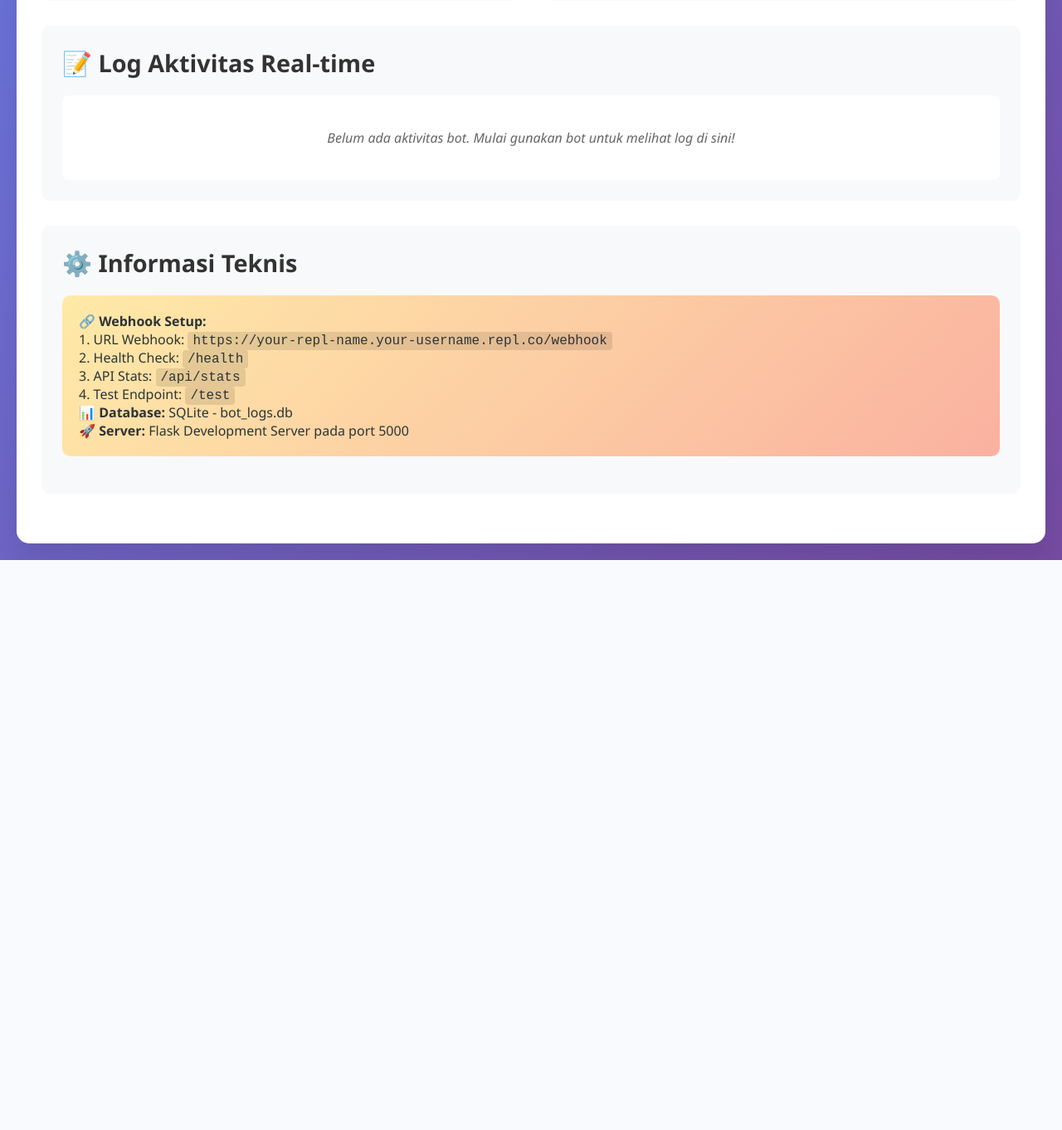
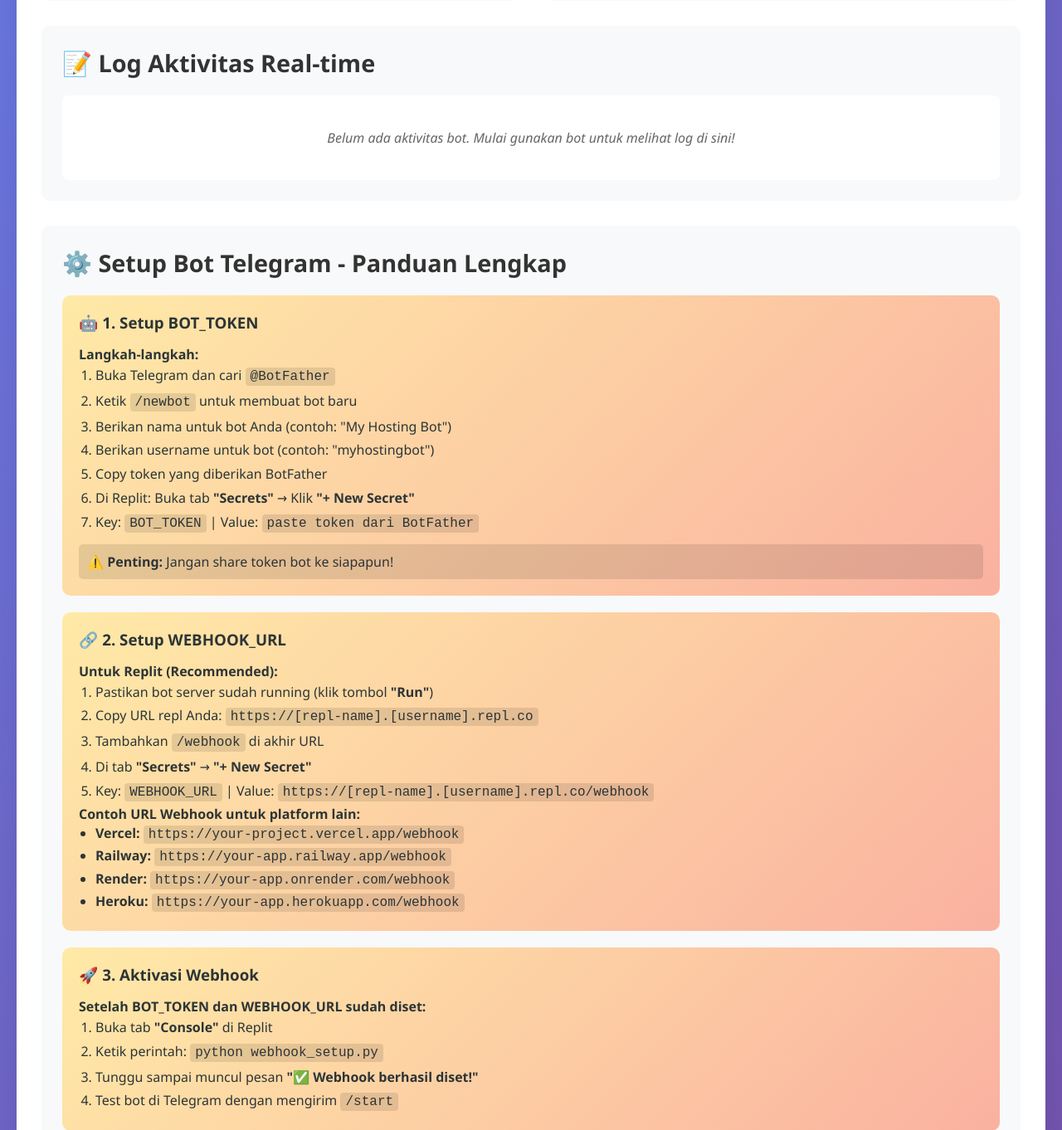
Before and after one commit to 1amkaizen/botaffiliatehosting, a Flask app: page / in a window 1280 px wide. Shown: the part 629-1991 px from the top of the page at 83% size. Before the commit the page ends 1304 px from the top, so only its background shows below. Run offline with Flask 3, Linux system fonts and the light colour scheme; data that the repository does not hold is empty; parts of the project's set-up code (start-up, migrations or seed data) failed here and were passed over.

Commit message:
Assistant checkpoint: Update halaman HTML dengan panduan setup yang lebih jelas
Assistant generated file changes:
- templates/logs.html: Perbaiki section informasi teknis dengan panduan setup yang lebih jelas

---

User prompt:

perbaiki di halaman html nya,perbaiki informasi cara setup bot token dan url webhook nya dengan jelas

Replit-Commit-Author: Assistant
Replit-Commit-Session-Id: b22213a7-a6a3-4a68-91d3-9656e3c990ab

```diff
--- a/templates/logs.html
+++ b/templates/logs.html
@@ -412,15 +412,86 @@
         </div>
 
         <div class="section">
-            <h2>⚙️ Informasi Teknis</h2>
-            <div class="webhook-info">
-                <p><strong>🔗 Webhook Setup:</strong></p>
-                <p>1. URL Webhook: <code>https://your-repl-name.your-username.repl.co/webhook</code></p>
-                <p>2. Health Check: <code>/health</code></p>
-                <p>3. API Stats: <code>/api/stats</code></p>
-                <p>4. Test Endpoint: <code>/test</code></p>
-                <p><strong>📊 Database:</strong> SQLite - bot_logs.db</p>
+            <h2>⚙️ Setup Bot Telegram - Panduan Lengkap</h2>
+
+            <!-- Bot Token Setup -->
+            <div class="webhook-info" style="margin-bottom: 20px;">
+                <h3 style="margin-bottom: 15px; color: #2d3436;">🤖 1. Setup BOT_TOKEN</h3>
+                <p><strong>Langkah-langkah:</strong></p>
+                <ol style="margin-left: 20px; line-height: 1.8;">
+                    <li>Buka Telegram dan cari <code>@BotFather</code></li>
+                    <li>Ketik <code>/newbot</code> untuk membuat bot baru</li>
+                    <li>Berikan nama untuk bot Anda (contoh: "My Hosting Bot")</li>
+                    <li>Berikan username untuk bot (contoh: "myhostingbot")</li>
+                    <li>Copy token yang diberikan BotFather</li>
+                    <li>Di Replit: Buka tab <strong>"Secrets"</strong> → Klik <strong>"+ New Secret"</strong></li>
+                    <li>Key: <code>BOT_TOKEN</code> | Value: <code>paste token dari BotFather</code></li>
+                </ol>
+                <p style="background: rgba(0,0,0,0.1); padding: 10px; border-radius: 5px; margin-top: 10px;">
+                    <strong>⚠️ Penting:</strong> Jangan share token bot ke siapapun!
+                </p>
+            </div>
+
+            <!-- Webhook URL Setup -->
+            <div class="webhook-info" style="margin-bottom: 20px;">
+                <h3 style="margin-bottom: 15px; color: #2d3436;">🔗 2. Setup WEBHOOK_URL</h3>
+                <p><strong>Untuk Replit (Recommended):</strong></p>
+                <ol style="margin-left: 20px; line-height: 1.8;">
+                    <li>Pastikan bot server sudah running (klik tombol <strong>"Run"</strong>)</li>
+                    <li>Copy URL repl Anda: <code>https://[repl-name].[username].repl.co</code></li>
+                    <li>Tambahkan <code>/webhook</code> di akhir URL</li>
+                    <li>Di tab <strong>"Secrets"</strong> → <strong>"+ New Secret"</strong></li>
+                    <li>Key: <code>WEBHOOK_URL</code> | Value: <code>https://[repl-name].[username].repl.co/webhook</code></li>
+                </ol>
+
+                <p><strong>Contoh URL Webhook untuk platform lain:</strong></p>
+                <ul style="margin-left: 20px; line-height: 1.6;">
+                    <li><strong>Vercel:</strong> <code>https://your-project.vercel.app/webhook</code></li>
+                    <li><strong>Railway:</strong> <code>https://your-app.railway.app/webhook</code></li>
+                    <li><strong>Render:</strong> <code>https://your-app.onrender.com/webhook</code></li>
+                    <li><strong>Heroku:</strong> <code>https://your-app.herokuapp.com/webhook</code></li>
+                </ul>
+            </div>
+
+            <!-- Setup Webhook -->
+            <div class="webhook-info" style="margin-bottom: 20px;">
+                <h3 style="margin-bottom: 15px; color: #2d3436;">🚀 3. Aktivasi Webhook</h3>
+                <p><strong>Setelah BOT_TOKEN dan WEBHOOK_URL sudah diset:</strong></p>
+                <ol style="margin-left: 20px; line-height: 1.8;">
+                    <li>Buka tab <strong>"Console"</strong> di Replit</li>
+                    <li>Ketik perintah: <code>python webhook_setup.py</code></li>
+                    <li>Tunggu sampai muncul pesan <strong>"✅ Webhook berhasil diset!"</strong></li>
+                    <li>Test bot di Telegram dengan mengirim <code>/start</code></li>
+                </ol>
+            </div>
+
+            <!-- Troubleshooting -->
+            <div class="webhook-info" style="background: linear-gradient(135deg, #ff7675 0%, #fd79a8 100%); color: white;">
+                <h3 style="margin-bottom: 15px;">🛠️ Troubleshooting</h3>
+                <p><strong>Bot tidak merespon?</strong></p>
+                <ul style="margin-left: 20px; line-height: 1.6;">
+                    <li>✅ Pastikan repl sedang running (lampu hijau di tab)</li>
+                    <li>✅ Cek BOT_TOKEN di Secrets sudah benar</li>
+                    <li>✅ Cek WEBHOOK_URL sudah sesuai format</li>
+                    <li>✅ Jalankan ulang webhook_setup.py</li>
+                    <li>✅ Test endpoint: <code>[your-repl-url]/health</code></li>
+                </ul>
+            </div>
+
+            <!-- Technical Info -->
+            <div class="webhook-info" style="background: #f8f9fa; color: #2d3436; border: 1px solid #dee2e6;">
+                <h3 style="margin-bottom: 15px;">📊 Informasi Teknis</h3>
+                <p><strong>🔗 Endpoints tersedia:</strong></p>
+                <ul style="margin-left: 20px; line-height: 1.6;">
+                    <li><code>/</code> - Dashboard analytics (halaman ini)</li>
+                    <li><code>/webhook</code> - Endpoint untuk Telegram webhook</li>
+                    <li><code>/health</code> - Health check status server</li>
+                    <li><code>/test</code> - Test konfigurasi bot</li>
+                    <li><code>/api/stats</code> - API statistik bot (JSON)</li>
+                </ul>
+                <p style="margin-top: 15px;"><strong>📊 Database:</strong> SQLite (bot_logs.db)</p>
                 <p><strong>🚀 Server:</strong> Flask Development Server pada port 5000</p>
+                <p><strong>🔄 Auto-refresh:</strong> Dashboard refresh otomatis setiap 30 detik</p>
             </div>
         </div>
     </div>
```
